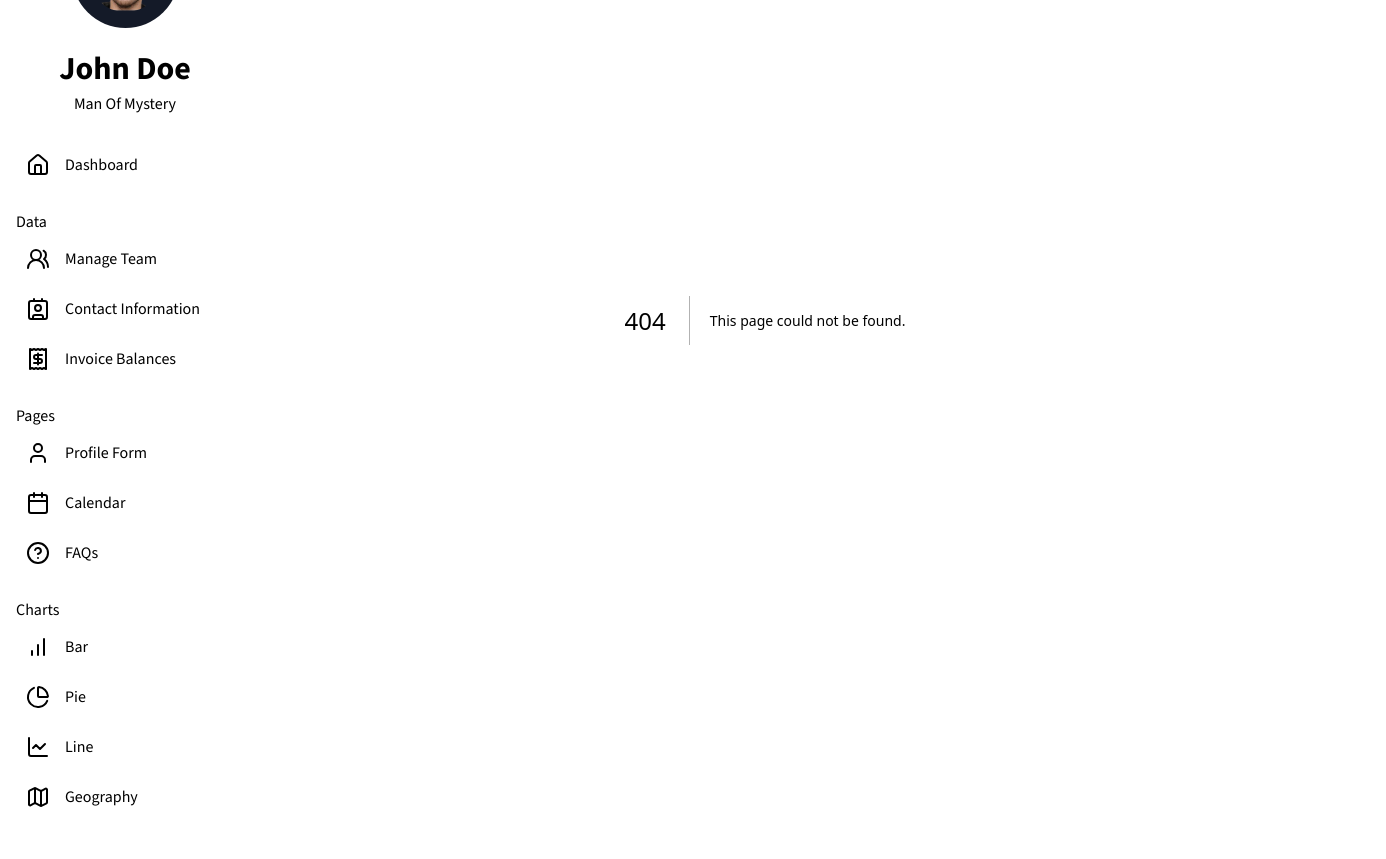
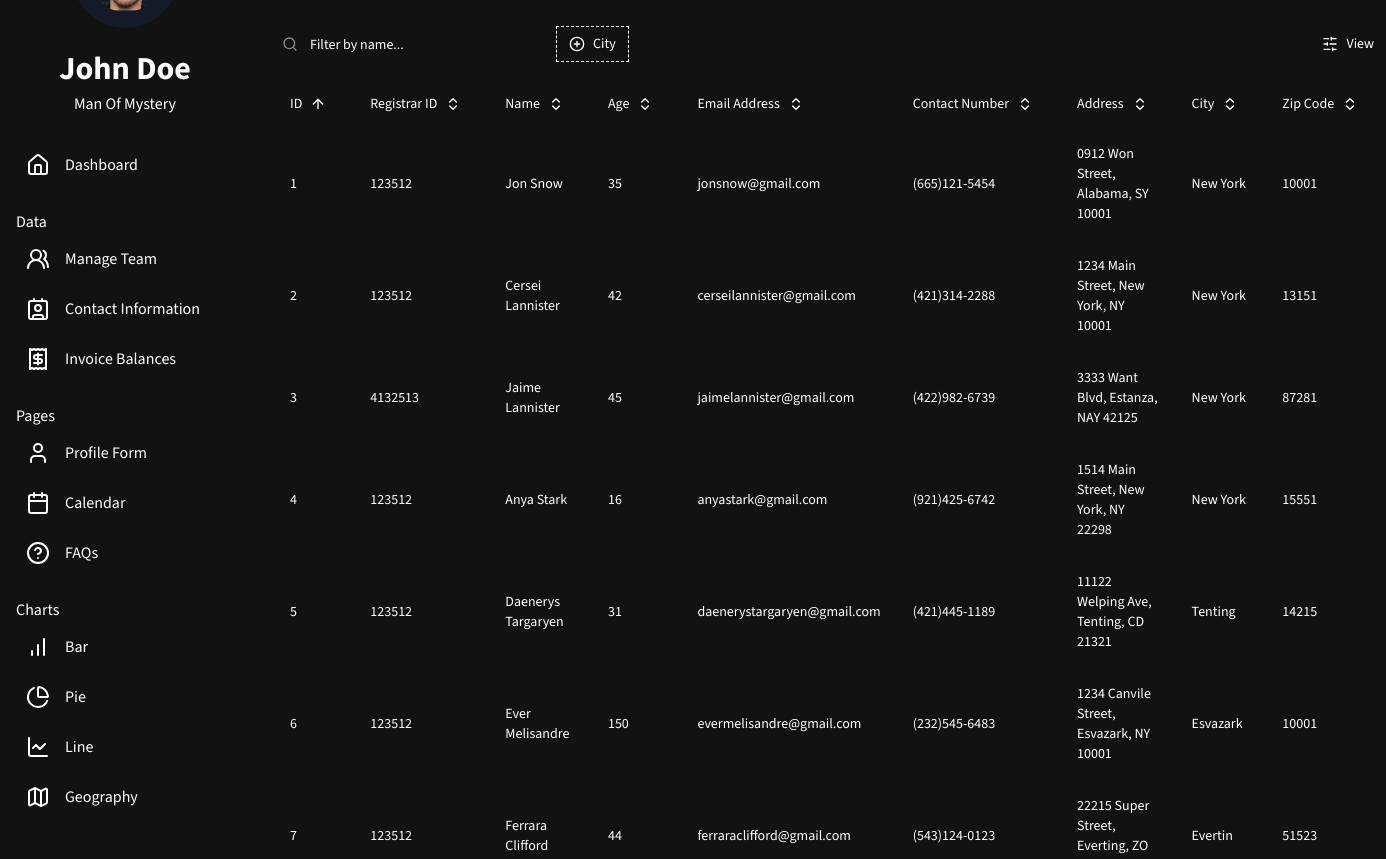
Before and after one commit to Achronus/admin-dashboard, a Next.js app in the folder frontend/: page /contacts in a window 1280 px wide. Before the commit this address had no page. Shown: the part 160-1019 px from the top of the page, 1386 px wide, since content can reach past the window. Before the commit the page ends 982 px from the top, so only its background shows below. Built offline with nearby package versions, Linux system fonts and the light colour scheme.

Commit message:
Add `Contact` page content

```diff
--- /dev/null
+++ b/frontend/src/app/contacts/page.tsx
@@ -0,0 +1,84 @@
+"use client";
+
+import { DataTable } from "@/components/DataTable";
+import { DataTableColumnHeader } from "@/components/DataTable/header";
+import Header from "@/components/Header";
+import { ContactFilterColumns, mockDataContacts } from "@/data/mockData";
+import { UserContactDetails } from "@/types/data";
+import { ColumnDef } from "@tanstack/react-table";
+
+export const columns: ColumnDef<UserContactDetails>[] = [
+  {
+    accessorKey: "id",
+    header: ({ column }) => {
+      return <DataTableColumnHeader column={column} title="ID" />;
+    },
+  },
+  {
+    accessorKey: "registrarId",
+    header: ({ column }) => {
+      return <DataTableColumnHeader column={column} title="Registrar ID" />;
+    },
+  },
+  {
+    accessorKey: "name",
+    header: ({ column }) => {
+      return <DataTableColumnHeader column={column} title="Name" />;
+    },
+  },
+  {
+    accessorKey: "age",
+    header: ({ column }) => {
+      return <DataTableColumnHeader column={column} title="Age" />;
+    },
+  },
+  {
+    accessorKey: "email",
+    header: ({ column }) => {
+      return <DataTableColumnHeader column={column} title="Email Address" />;
+    },
+  },
+  {
+    accessorKey: "phone",
+    header: ({ column }) => {
+      return <DataTableColumnHeader column={column} title="Contact Number" />;
+    },
+  },
+  {
+    accessorKey: "address",
+    header: ({ column }) => {
+      return <DataTableColumnHeader column={column} title="Address" />;
+    },
+  },
+  {
+    accessorKey: "city",
+    header: ({ column }) => {
+      return <DataTableColumnHeader column={column} title="City" />;
+    },
+    filterFn: (row, id, value) => {
+      return value.includes(row.getValue(id));
+    },
+  },
+  {
+    accessorKey: "zipCode",
+    header: ({ column }) => {
+      return <DataTableColumnHeader column={column} title="Zip Code" />;
+    },
+  },
+];
+
+const Contacts = () => {
+  return (
+    <section className="flex flex-col">
+      <Header title="CONTACTS" subTitle="List of contacts" />
+      <DataTable
+        columns={columns}
+        data={mockDataContacts}
+        filterColumns={ContactFilterColumns}
+        filterInput={{ column: "name", placeholder: "Filter by name..." }}
+      />
+    </section>
+  );
+};
+
+export default Contacts;
--- a/frontend/src/data/mockData.ts
+++ b/frontend/src/data/mockData.ts
@@ -1,5 +1,9 @@
 import { tokens } from "@/lib/utils";
-import { DataTableColumnFilter, TeamMember } from "@/types/data";
+import {
+  DataTableColumnFilter,
+  TeamMember,
+  UserContactDetails,
+} from "@/types/data";
 
 export const mockDataTeam: TeamMember[] = [
   {
@@ -86,3 +90,141 @@ export const TeamFilterColumns: DataTableColumnFilter[] = [
     ],
   },
 ];
+
+export const mockDataContacts: UserContactDetails[] = [
+  {
+    id: 1,
+    name: "Jon Snow",
+    email: "jonsnow@gmail.com",
+    age: 35,
+    phone: "(665)121-5454",
+    address: "0912 Won Street, Alabama, SY 10001",
+    city: "New York",
+    zipCode: "10001",
+    registrarId: 123512,
+  },
+  {
+    id: 2,
+    name: "Cersei Lannister",
+    email: "cerseilannister@gmail.com",
+    age: 42,
+    phone: "(421)314-2288",
+    address: "1234 Main Street, New York, NY 10001",
+    city: "New York",
+    zipCode: "13151",
+    registrarId: 123512,
+  },
+  {
+    id: 3,
+    name: "Jaime Lannister",
+    email: "jaimelannister@gmail.com",
+    age: 45,
+    phone: "(422)982-6739",
+    address: "3333 Want Blvd, Estanza, NAY 42125",
+    city: "New York",
+    zipCode: "87281",
+    registrarId: 4132513,
+  },
+  {
+    id: 4,
+    name: "Anya Stark",
+    email: "anyastark@gmail.com",
+    age: 16,
+    phone: "(921)425-6742",
+    address: "1514 Main Street, New York, NY 22298",
+    city: "New York",
+    zipCode: "15551",
+    registrarId: 123512,
+  },
+  {
+    id: 5,
+    name: "Daenerys Targaryen",
+    email: "daenerystargaryen@gmail.com",
+    age: 31,
+    phone: "(421)445-1189",
+    address: "11122 Welping Ave, Tenting, CD 21321",
+    city: "Tenting",
+    zipCode: "14215",
+    registrarId: 123512,
+  },
+  {
+    id: 6,
+    name: "Ever Melisandre",
+    email: "evermelisandre@gmail.com",
+    age: 150,
+    phone: "(232)545-6483",
+    address: "1234 Canvile Street, Esvazark, NY 10001",
+    city: "Esvazark",
+    zipCode: "10001",
+    registrarId: 123512,
+  },
+  {
+    id: 7,
+    name: "Ferrara Clifford",
+    email: "ferraraclifford@gmail.com",
+    age: 44,
+    phone: "(543)124-0123",
+    address: "22215 Super Street, Everting, ZO 515234",
+    city: "Evertin",
+    zipCode: "51523",
+    registrarId: 123512,
+  },
+  {
+    id: 8,
+    name: "Rossini Frances",
+    email: "rossinifrances@gmail.com",
+    age: 36,
+    phone: "(222)444-5555",
+    address: "4123 Ever Blvd, Wentington, AD 142213",
+    city: "Esteras",
+    zipCode: "44215",
+    registrarId: 512315,
+  },
+  {
+    id: 9,
+    name: "Harvey Roxie",
+    email: "harveyroxie@gmail.com",
+    age: 65,
+    phone: "(444)555-6239",
+    address: "51234 Avery Street, Cantory, ND 212412",
+    city: "Colunza",
+    zipCode: "111234",
+    registrarId: 928397,
+  },
+  {
+    id: 10,
+    name: "Enteri Redack",
+    email: "enteriredack@gmail.com",
+    age: 42,
+    phone: "(222)444-5555",
+    address: "4123 Easer Blvd, Wentington, AD 142213",
+    city: "Esteras",
+    zipCode: "44215",
+    registrarId: 533215,
+  },
+  {
+    id: 11,
+    name: "Steve Goodman",
+    email: "stevegoodmane@gmail.com",
+    age: 11,
+    phone: "(444)555-6239",
+    address: "51234 Fiveton Street, CunFory, ND 212412",
+    city: "Colunza",
+    zipCode: "1234",
+    registrarId: 92197,
+  },
+];
+
+export const ContactFilterColumns: DataTableColumnFilter[] = [
+  {
+    name: "city",
+    options: [
+      { label: "Colunza", value: "Colunza" },
+      { label: "Esteras", value: "Esteras" },
+      { label: "Esvazark", value: "Esvazark" },
+      { label: "Evertin", value: "Evertin" },
+      { label: "New York", value: "New York" },
+      { label: "Tenting", value: "Tenting" },
+    ],
+  },
+];
--- a/frontend/src/types/data.ts
+++ b/frontend/src/types/data.ts
@@ -1,4 +1,11 @@
 export type TeamAccessRoles = "admin" | "manager" | "user";
+export type Cities =
+  | "New York"
+  | "Tenting"
+  | "Esvazark"
+  | "Evertin"
+  | "Esteras"
+  | "Colunza";
 
 export type TeamMember = {
   id: number;
@@ -29,3 +36,15 @@ export type DataTableColumnFilter = {
   name: string;
   options: DataTableFilterOption[];
 };
+
+export type UserContactDetails = {
+  id: number;
+  name: string;
+  email: string;
+  age: number;
+  phone: string;
+  address: string;
+  city: Cities;
+  zipCode: string;
+  registrarId: number;
+};
```
